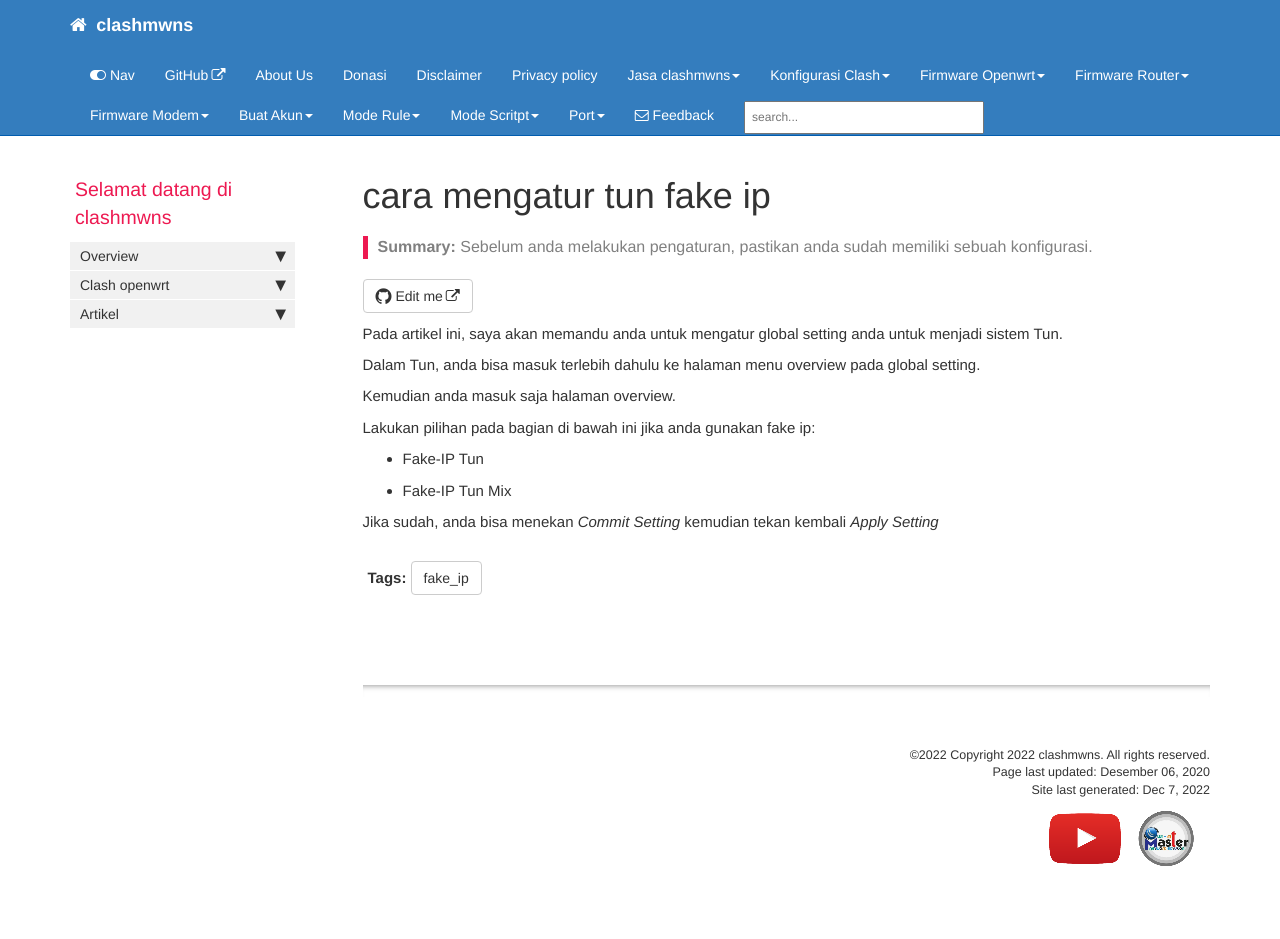
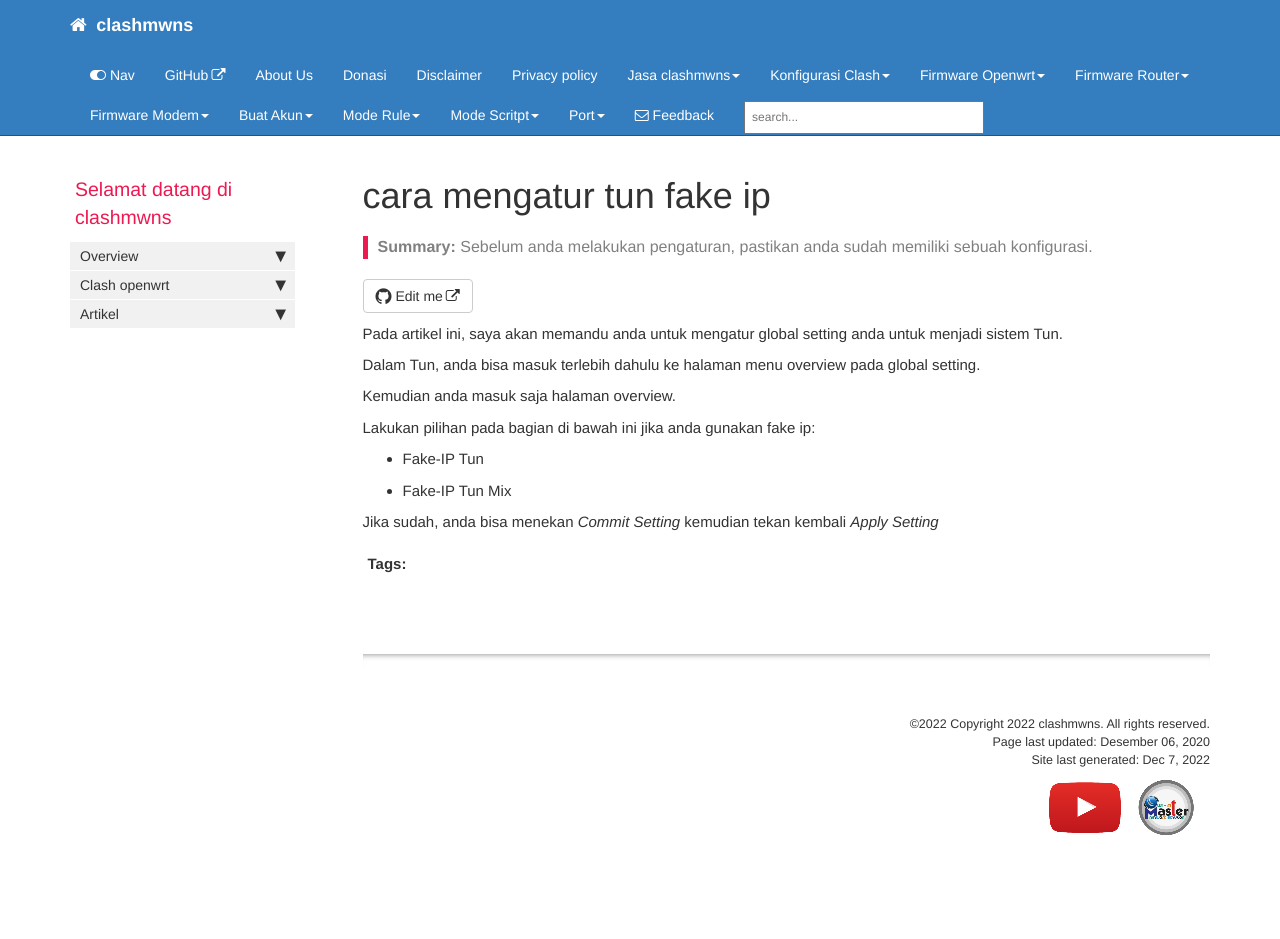
Before and after one commit to mwnsofficial/clashmwns, a Jekyll site: the page built from pages/mydoc/pengaturan_tun_fake_ip.md, in a window 1280 px wide. Built offline with Jekyll 4.4.1, drawn with Linux system fonts in a browser that asks for light colours; comment, search, counter and statistics services are not loaded; after the commit the page ends 908 px from its top, so only the background shows below that.

Commit message:
Update pengaturan_tun_fake_ip.md

```diff
--- a/pages/mydoc/pengaturan_tun_fake_ip.md
+++ b/pages/mydoc/pengaturan_tun_fake_ip.md
@@ -2,7 +2,7 @@
 title: cara mengatur tun fake ip
 keywords: fakeip, tun, tunmix
 last_updated: Desember 06, 2020
-tags: [fake_ip]
+tags: [global_setting]
 summary: "Sebelum anda melakukan pengaturan, pastikan anda sudah memiliki sebuah konfigurasi."
 sidebar: mydoc_sidebar
 permalink: pengaturan_tun_fake_ip.html
```
